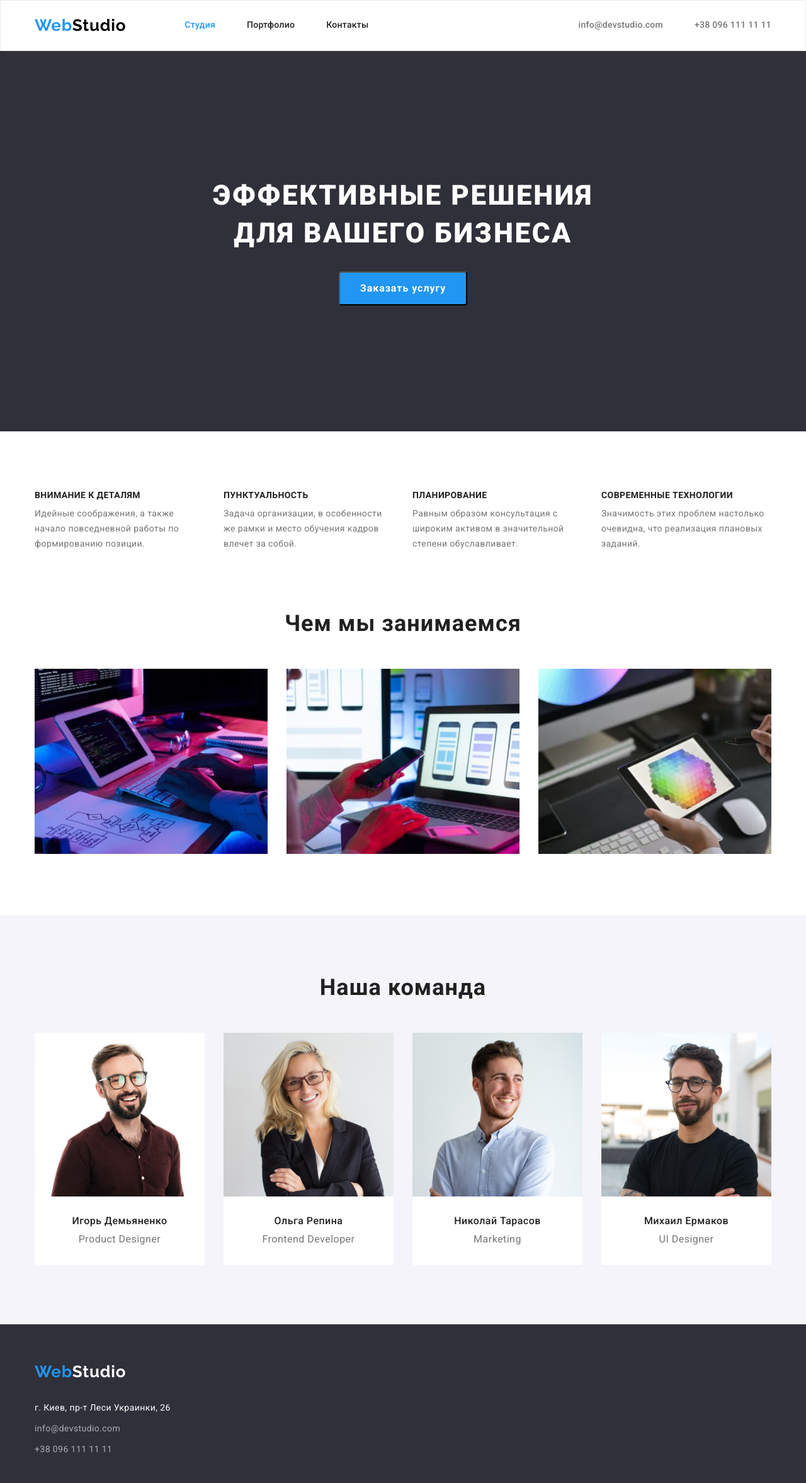
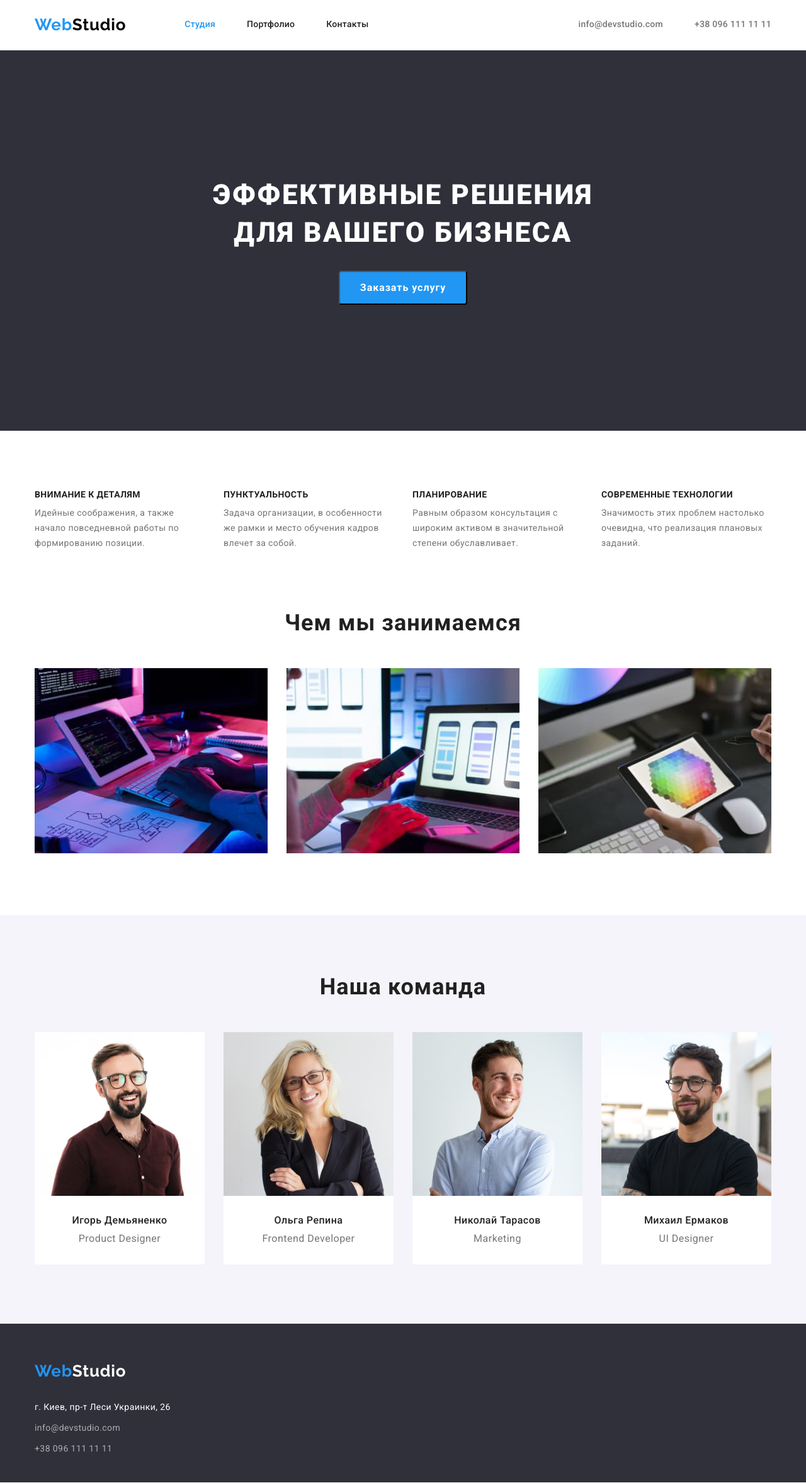
Before and after one commit to AnastasiiaNyzhegorodova/goit-markup-hw-03, a plain HTML site: page index.html in a window 1280 px wide. Shown: the whole page at 63% size. Drawn offline with nearby package versions, Linux system fonts and the light colour scheme.

Commit message:
HW#3 Edited last time

```diff
--- a/css/styles.css
+++ b/css/styles.css
@@ -49,7 +49,9 @@ body {
 
 /* HEADER */
 .header {
-  border: 1px solid #ececec;
+  border-bottom: 1px solid #ececec;
+  padding-top: 24px;
+  padding-bottom: 24px;
 }
 
 .header-logo {
@@ -74,8 +76,6 @@ body {
 .main-nav {
   display: flex;
   align-items: center;
-  padding-top: 24px;
-  padding-bottom: 24px;
 }
 
 .header-nav-list-item {
@@ -274,8 +274,8 @@ body {
 }
 
 .team-card-text {
-  margin-top: 30px;
-  margin-bottom: 30px;
+  padding-top: 30px;
+  padding-bottom: 30px;
 }
 
 .team-item-text {
```
